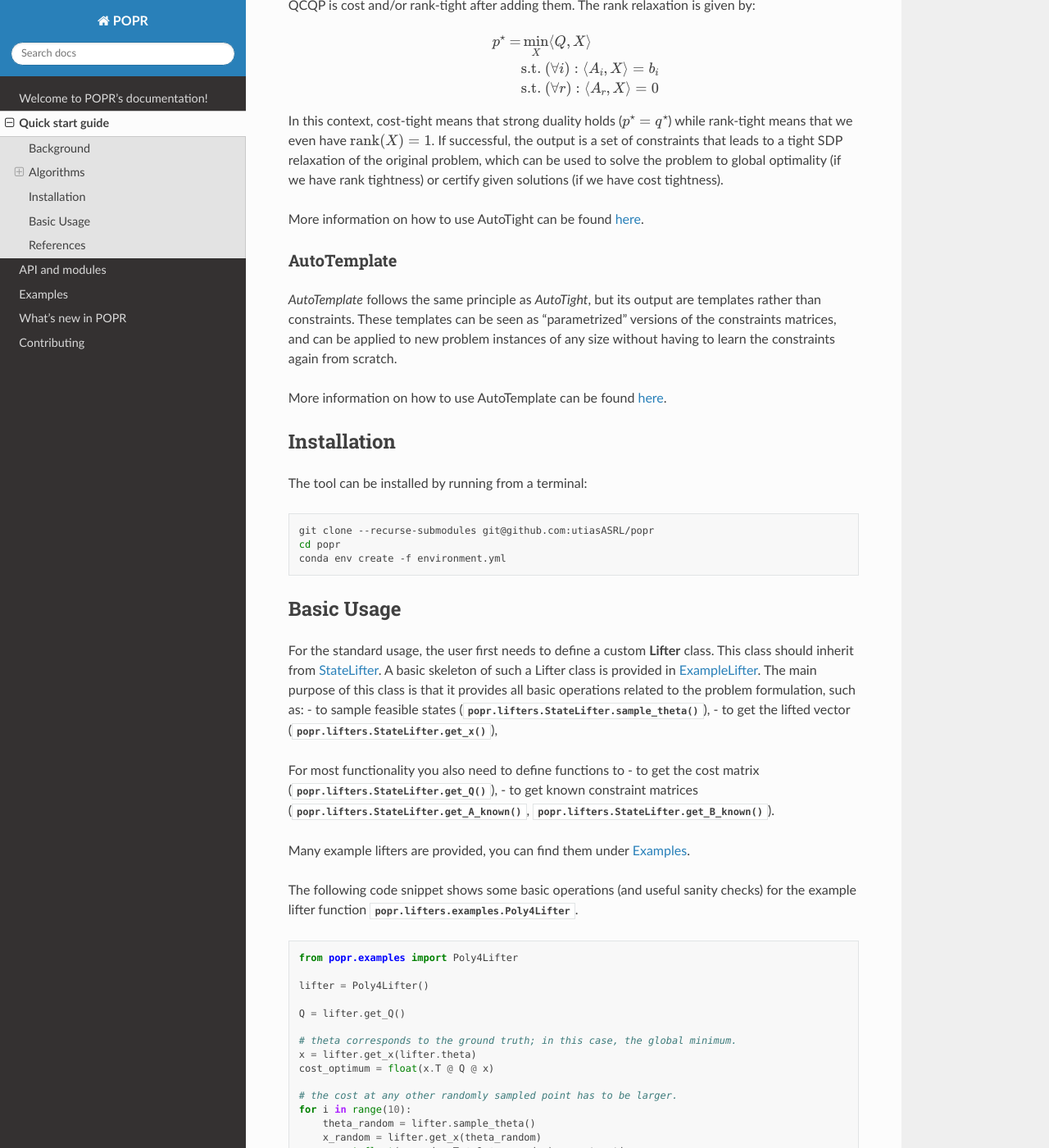
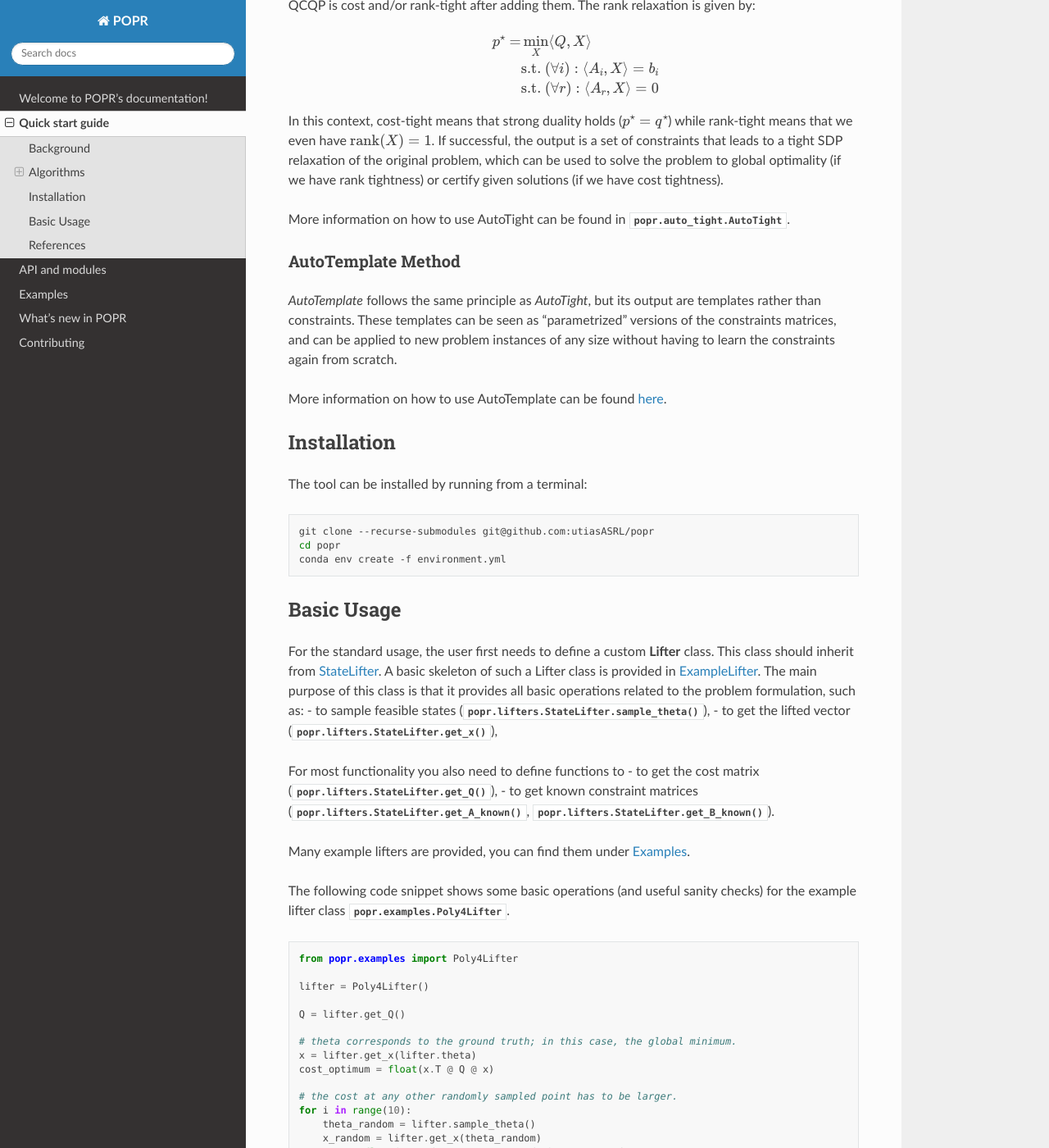
Before and after one commit to duembgen/popcor, a Sphinx documentation site: the page built from docs/source/quickstart.rst, in a window 1280 px wide and 1400 px high, scrolled down 905 px. Shown: the whole window at 82% size. Built offline with Sphinx 7.4.7 and the Read the Docs theme 3.1.0, drawn with Linux system fonts in a browser that asks for light colours; some of the changed text lies outside the part shown.

Commit message:
Fix references

```diff
--- a/docs/source/quickstart.rst
+++ b/docs/source/quickstart.rst
@@ -28,8 +28,8 @@ Algorithms
 
 The main tools that this toolbox provides are the following two classes, implemented in `this paper <https://arxiv.org/abs/2308.05783/>`_.
 
-AutoTight
-^^^^^^^^^
+AutoTight Method
+^^^^^^^^^^^^^^^^
 
 *AutoTight* finds all possible additional constraints matrices :math:`A_r` which are also automatically satisfied by solutions of (QCQP), called **redundant constraints** and checks if the SDP (rank-)relaxation of the QCQP is cost and/or rank-tight after adding them. The rank relaxation is given by:
 
@@ -42,10 +42,10 @@ AutoTight
 In this context, cost-tight means that strong duality holds (:math:`p^\star = q^\star`) while rank-tight means that we even have :math:`\text{rank}(X)=1`.
 If successful, the output is a set of constraints that leads to a tight SDP relaxation of the original problem, which can be used to solve the problem to global optimality (if we have rank tightness) or certify given solutions (if we have cost tightness).
 
-More information on how to use AutoTight can be found :ref:`here <AutoTight>`.
+More information on how to use AutoTight can be found in :class:`popr.auto_tight.AutoTight`.
 
-AutoTemplate
-^^^^^^^^^^^^
+AutoTemplate Method
+^^^^^^^^^^^^^^^^^^^
 
 *AutoTemplate* follows the same principle as *AutoTight*, but its output are templates rather than constraints. These templates can be seen as "parametrized" versions of the constraints matrices, and can be applied to new problem instances of any size without having to learn the constraints again from scratch.
 
@@ -81,7 +81,7 @@ Many example lifters are provided, you can find them under :ref:`Examples`.
 Some basic sanity checks
 ~~~~~~~~~~~~~~~~~~~~~~~~
 The following code snippet shows some basic operations (and useful sanity checks) for the example
-lifter function :class:`popr.lifters.examples.Poly4Lifter`.
+lifter class :class:`popr.examples.Poly4Lifter`.
 
 .. testcode::
 
```
